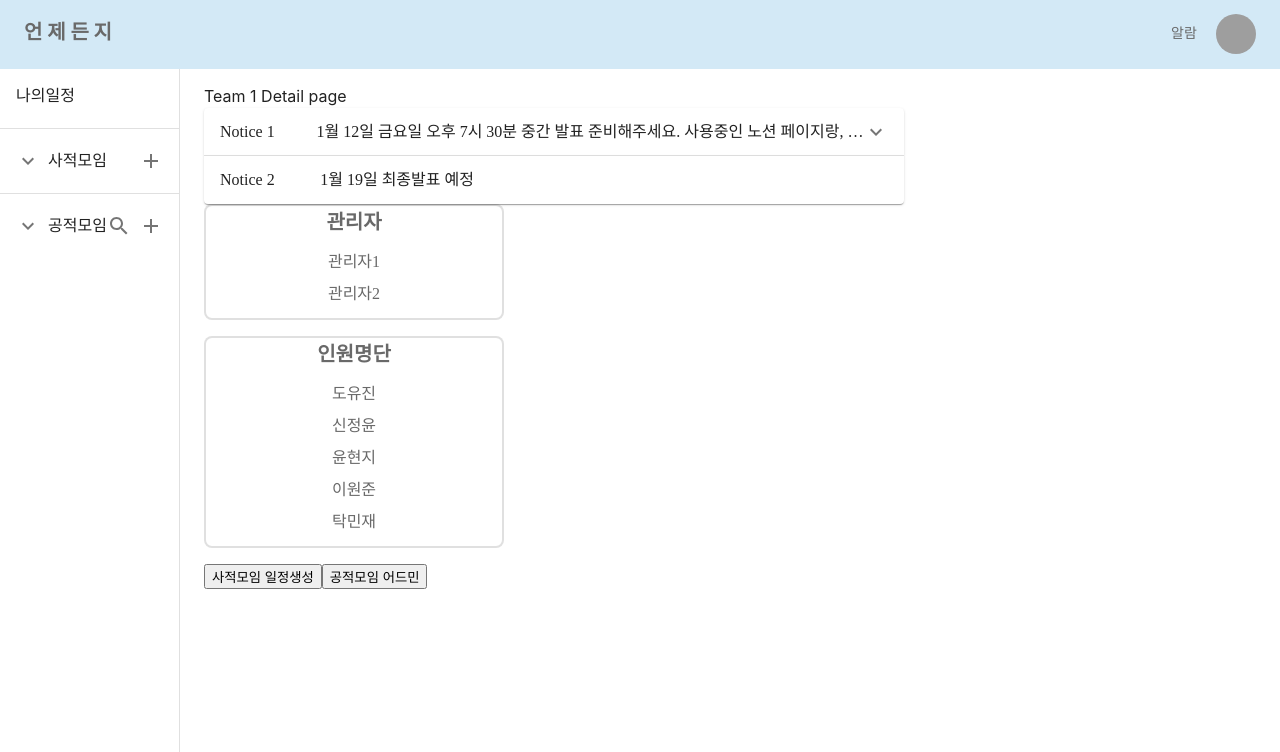
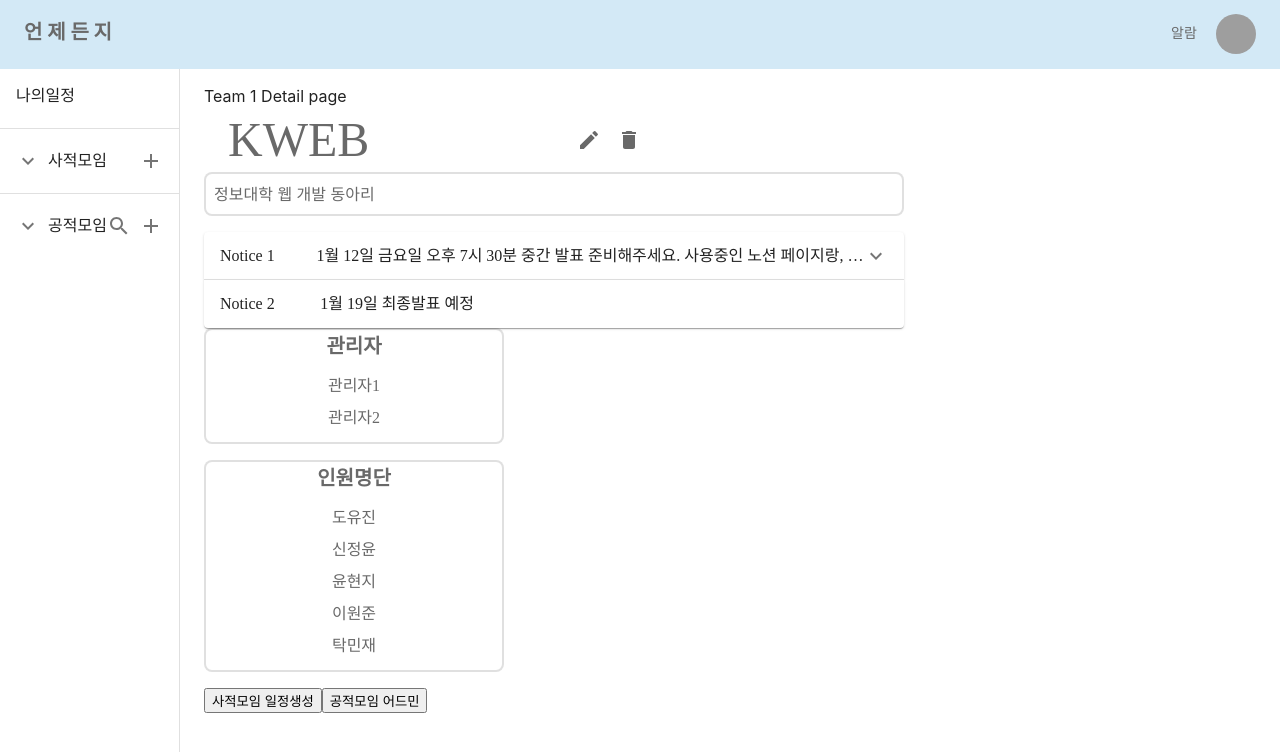
Before and after one commit to KWEBofficial/anytime-client, a React (Create React App) app: page /team/1 in a window 1280 px wide. Shown: the top 752 px of the page. Built offline with nearby package versions, Linux system fonts and the light colour scheme; grey boxes are pictures that could not be loaded; a web font is replaced by a local one.

Commit message:
feat: team title, explanation

```diff
--- /dev/null
+++ b/src/components/TeamExp.tsx
@@ -0,0 +1,25 @@
+import { Box } from '@mui/material';
+
+const style = {
+  py: 1,
+  width: '100%',
+  maxWidth: 700,
+  borderRadius: 2,
+  border: '2px solid',
+  borderColor: 'divider',
+  backgroundColor: 'background.paper',
+  marginBottom: 2,
+  color: '#696969',
+  paddingLeft: 1,
+  paddingRight: 1,
+};
+
+interface TeamExpProps {
+  explanation: string;
+}
+
+const TeamExp = ({ explanation }: TeamExpProps) => {
+  return <Box sx={style}>{explanation}</Box>;
+};
+
+export default TeamExp;
--- /dev/null
+++ b/src/components/TeamTitle.tsx
@@ -0,0 +1,29 @@
+import React from 'react';
+import Typography from '@mui/material/Typography';
+import Toolbar from '@mui/material/Toolbar';
+import IconButton from '@mui/material/IconButton';
+import AppBar from '@mui/material/AppBar';
+import EditIcon from '@mui/icons-material/Edit';
+import DeleteIcon from '@mui/icons-material/Delete';
+
+interface TeamTitleProps {
+  title: string;
+}
+
+export default function TeamTitle({ title }: TeamTitleProps) {
+  return (
+    <AppBar position="static" sx={{ backgroundColor: '#fff', boxShadow: 'none' }}>
+      <Toolbar>
+        <Typography variant="h3" sx={{ color: '#696969', marginRight: '200px' }}>
+          {title}
+        </Typography>
+        <IconButton sx={{ color: '#696969' }} aria-label="Edit">
+          <EditIcon />
+        </IconButton>
+        <IconButton sx={{ color: '#696969' }} aria-label="Delete">
+          <DeleteIcon />
+        </IconButton>
+      </Toolbar>
+    </AppBar>
+  );
+}
--- a/src/pages/Admin.tsx
+++ b/src/pages/Admin.tsx
@@ -1,5 +1,17 @@
+import { useNavigate, useParams } from 'react-router-dom';
+
 import { Layout } from '../components/Layout';
 
 export default function AdminPage() {
-  return <Layout>AdminPage</Layout>;
+  const params = useParams();
+  const { teamId } = params;
+  const navigate = useNavigate();
+  return (
+    <Layout>
+      AdminPage
+      <div>
+        <button onClick={() => navigate(`/team/${teamId}/notice`)}>공지사항 페이지</button>
+      </div>
+    </Layout>
+  );
 }
--- /dev/null
+++ b/src/pages/Notice.tsx
@@ -0,0 +1,5 @@
+import { Layout } from '../components/Layout';
+
+export default function NoticePage() {
+  return <Layout>NoticePage</Layout>;
+}
--- a/src/pages/team.tsx
+++ b/src/pages/team.tsx
@@ -1,5 +1,7 @@
 import { useParams, useNavigate } from 'react-router-dom';
 
+import TeamTitle from '../components/TeamTitle';
+import TeamExp from '../components/TeamExp';
 import NoticeBox from '../components/NoticeBox';
 import { Layout } from '../components/Layout';
 import CustomBox from '../components/CustomBox';
@@ -12,6 +14,8 @@ export default function TeamPage() {
   return (
     <Layout>
       Team {teamId} Detail page
+      <TeamTitle title="KWEB" />
+      <TeamExp explanation="정보대학 웹 개발 동아리" />
       <NoticeBox
         notices={[
           '1월 12일 금요일 오후 7시 30분 중간 발표 준비해주세요. 사용중인 노션 페이지랑, 와이어프레임, 다이어그램 설계 한 거 보여주고, 백엔드/프론트엔드 진행상황 설명하면 될 것 같습니다 !',
--- a/src/route/index.tsx
+++ b/src/route/index.tsx
@@ -5,6 +5,7 @@ import TeamPage from '../pages/team';
 import SearchTeamPage from '../pages/SearchTeam';
 import RegisterPage from '../pages/Register';
 import PrivateSchedulePage from '../pages/PrivateSchedule';
+import NoticePage from '../pages/Notice';
 import MyPage from '../pages/MyPage';
 import MainPage from '../pages/Main';
 import LoginPage from '../pages/Login';
@@ -27,6 +28,7 @@ export function RouteComponent() {
       <Route path="/team/:teamId/schedule" element={<PrivateSchedulePage />} />
       <Route path="/team/:teamId/admin" element={<AdminPage />} />
       <Route path="/team/search" element={<SearchTeamPage />} />
+      <Route path="/team/:teamId/notice" element={<NoticePage />} />
     </Routes>
   );
 }
```
